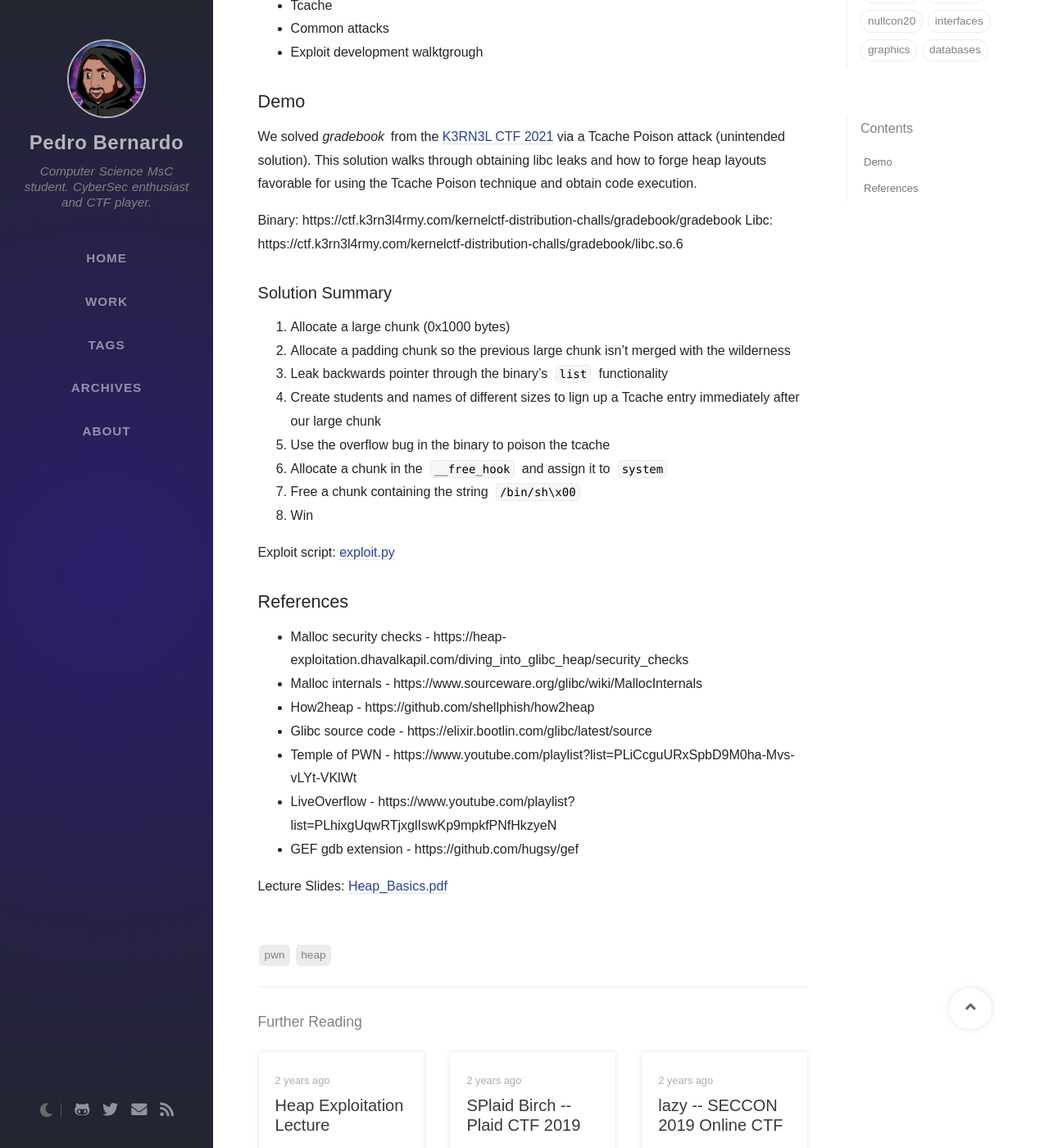
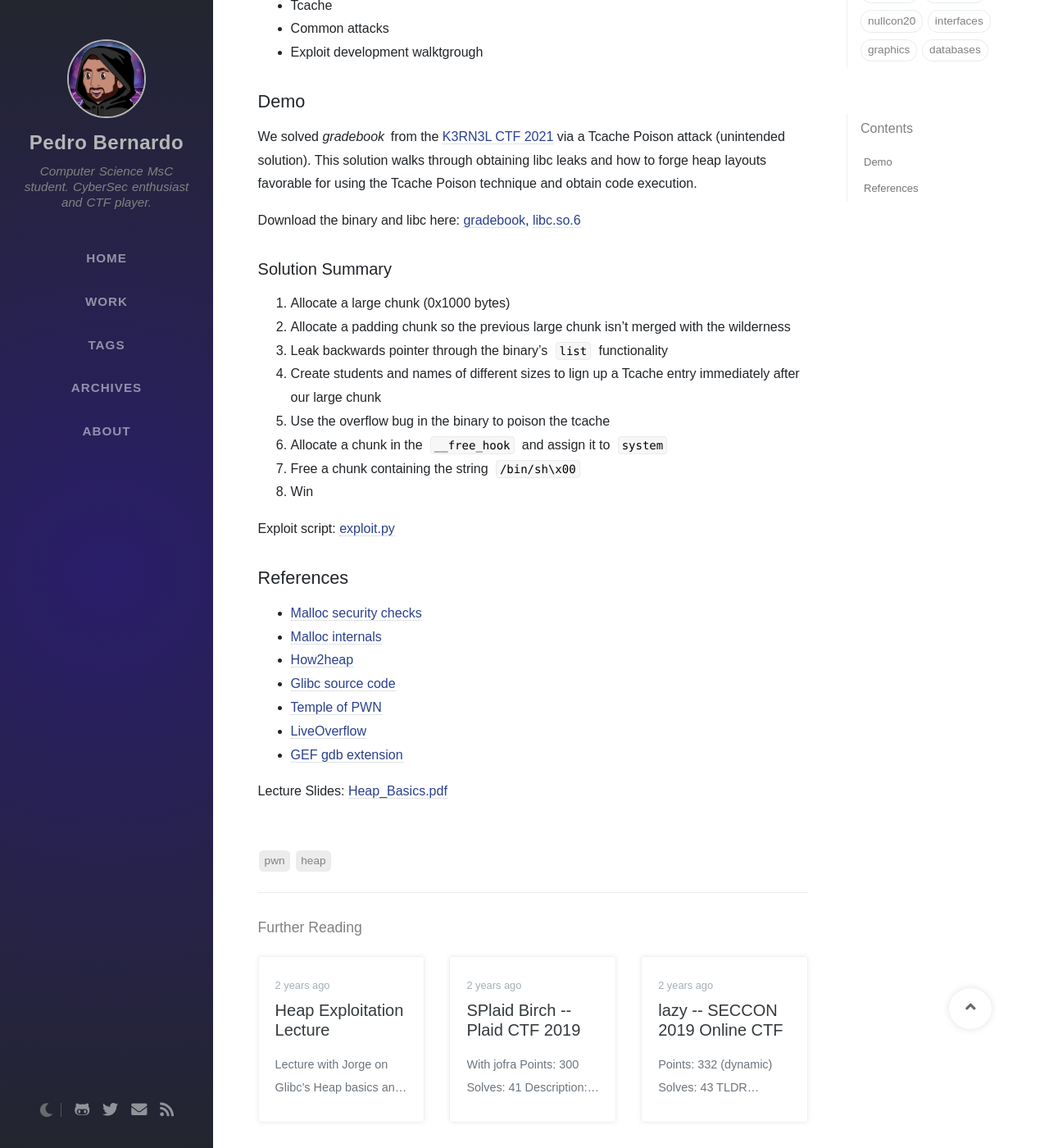
Before and after one commit to Pedro-Bernardo/pedro-bernardo.github.io, a Jekyll site: the page built from _posts/2022-01-19-Heap_Basics_2nd_Edition.md, in a window 1280 px wide and 1400 px high, scrolled down 382 px. Shown: the whole window at 82% size. Built offline with Jekyll 4.4.1, drawn with Linux system fonts in a browser that asks for light colours; nearby versions of some CDN libraries; some web fonts are replaced; comment, search, counter and statistics services are not loaded.

Commit message:
fix urls

```diff
--- a/_posts/2022-01-19-Heap_Basics_2nd_Edition.md
+++ b/_posts/2022-01-19-Heap_Basics_2nd_Edition.md
@@ -20,8 +20,7 @@ We covered the following topics:
 
 We solved *gradebook* from the [K3RN3L CTF 2021](https://ctf.k3rn3l4rmy.com/Challenges) via a Tcache Poison attack (unintended solution). This solution walks through obtaining libc leaks and how to forge heap layouts favorable for using the Tcache Poison technique and obtain code execution.
 
-Binary: https://ctf.k3rn3l4rmy.com/kernelctf-distribution-challs/gradebook/gradebook
-Libc: https://ctf.k3rn3l4rmy.com/kernelctf-distribution-challs/gradebook/libc.so.6
+Download the binary and libc here: [gradebook](https://ctf.k3rn3l4rmy.com/kernelctf-distribution-challs/gradebook/gradebook), [libc.so.6](https://ctf.k3rn3l4rmy.com/kernelctf-distribution-challs/gradebook/libc.so.6)
 
 ### Solution Summary
 1. Allocate a large chunk (0x1000 bytes)
@@ -37,13 +36,12 @@ Exploit script: [exploit.py]({{ "/assets/code/hap_basics/exploit-reference.py" |
 
 ## References
 
-- Malloc security checks - https://heap-exploitation.dhavalkapil.com/diving_into_glibc_heap/security_checks
-- Malloc internals - https://www.sourceware.org/glibc/wiki/MallocInternals
-- How2heap - https://github.com/shellphish/how2heap
-- Glibc source code - https://elixir.bootlin.com/glibc/latest/source
-- Temple of PWN - https://www.youtube.com/playlist?list=PLiCcguURxSpbD9M0ha-Mvs-vLYt-VKlWt
-- LiveOverflow - https://www.youtube.com/playlist?list=PLhixgUqwRTjxglIswKp9mpkfPNfHkzyeN
-- GEF gdb extension - https://github.com/hugsy/gef
-
+- [Malloc security checks](https://heap-exploitation.dhavalkapil.com/diving_into_glibc_heap/security_checks)
+- [Malloc internals](https://www.sourceware.org/glibc/wiki/MallocInternals)
+- [How2heap](https://github.com/shellphish/how2heap)
+- [Glibc source code](https://elixir.bootlin.com/glibc/latest/source)
+- [Temple of PWN](https://www.youtube.com/playlist?list=PLiCcguURxSpbD9M0ha-Mvs-vLYt-VKlWt)
+- [LiveOverflow](https://www.youtube.com/playlist?list=PLhixgUqwRTjxglIswKp9mpkfPNfHkzyeN)
+- [GEF gdb extension](https://github.com/hugsy/gef)
 
 Lecture Slides: [Heap_Basics.pdf]({{ "/assets/pdf/PWN_Heap_Basics2.pdf" | relative_url }})
```
